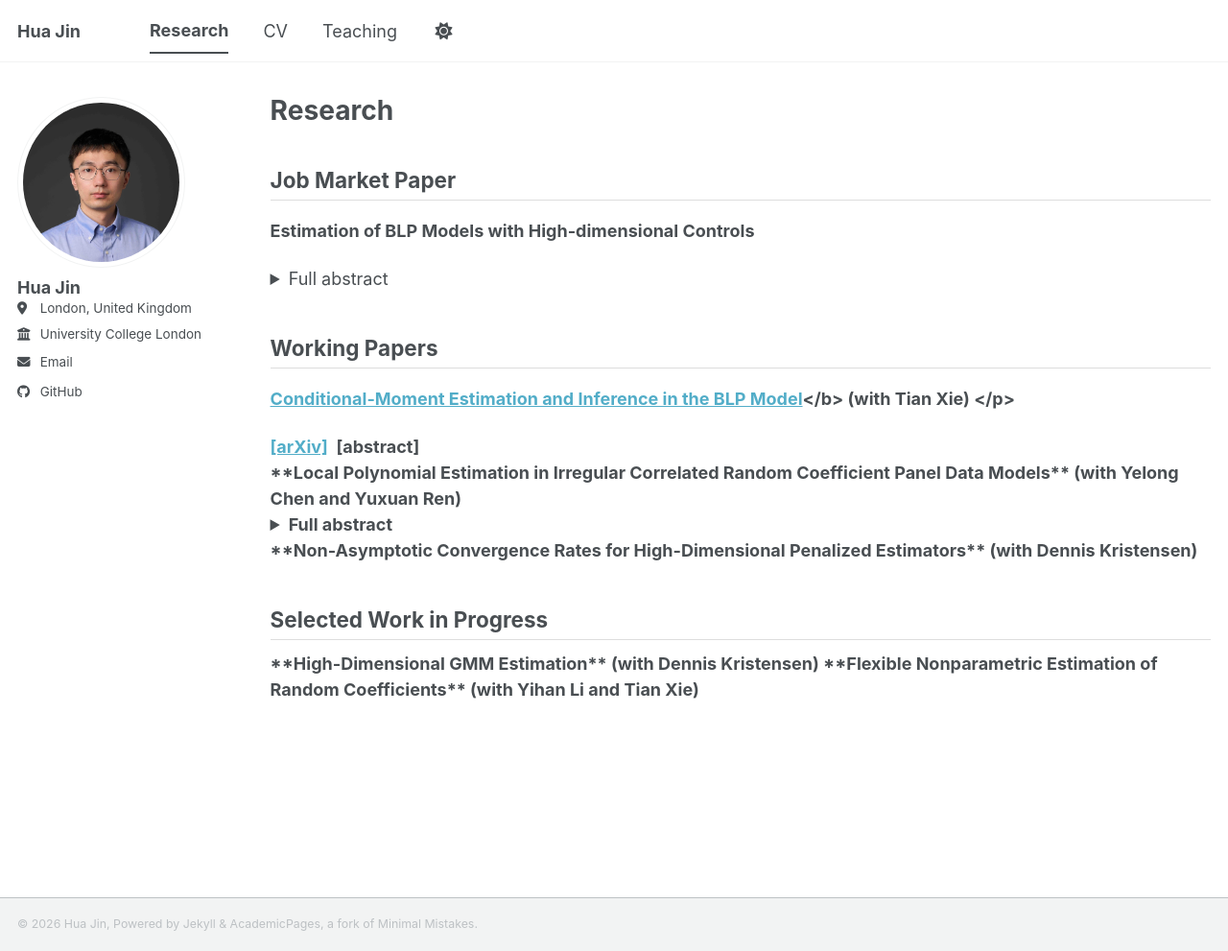
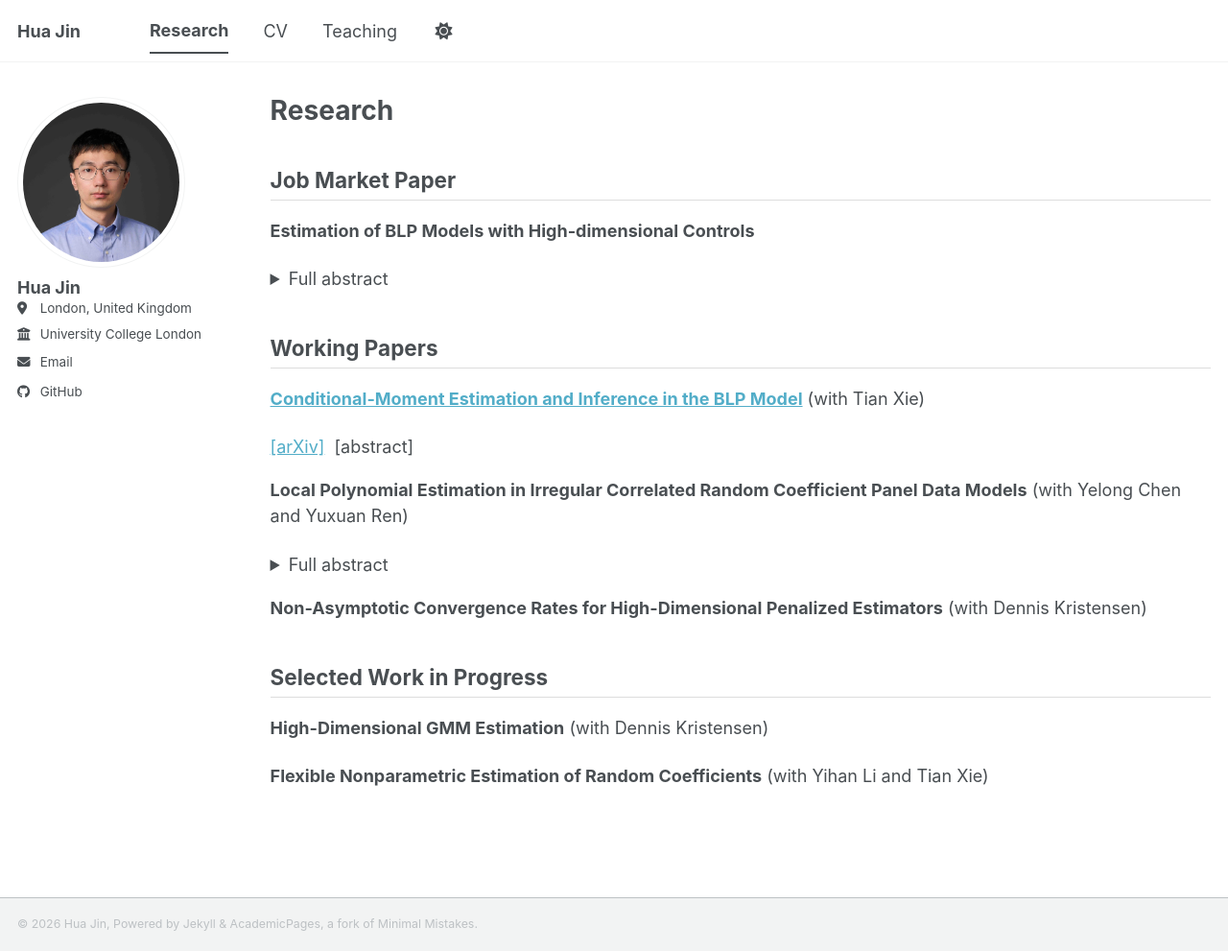
Before and after one commit to huajin-econ/huajin-econ.github.io, a Jekyll site: the page built from _pages/research.md, in a window 1280 px wide and 991 px high. Shown: the whole window at 96% size. Built offline with Jekyll 4.4.1, drawn with Linux system fonts in a browser that asks for light colours; a style sheet for code colours, icons or effects is not loaded; part of the change alters nothing that is shown.

Commit message:
Fix HTML formatting in research.md

```diff
--- a/_pages/research.md
+++ b/_pages/research.md
@@ -19,10 +19,10 @@ This paper develops a framework for estimating demand in differentiated product
 
 <h2 style="border-bottom: 1px solid #ddd; padding-bottom: 0.3em;">Working Papers</h2>
 
-<p class="pub-title"><b><a href="..."><a href="https://arxiv.org/pdf/2609.15736" target="_blank">Conditional-Moment Estimation and Inference in the BLP Model</a></b> (with Tian Xie)  </p>
+<p class="pub-title"><b><a href="https://arxiv.org/pdf/2609.15736" target="_blank">Conditional-Moment Estimation and Inference in the BLP Model</a></b> (with Tian Xie)</p>
 
 <div class="pub-meta">
-<a href="...">[arXiv]</a>&nbsp;&nbsp;<details markdown="1" style="display:inline"><summary style="display:inline; cursor:pointer">[abstract]</summary>
+<a href="https://arxiv.org/abs/2609.15736">[arXiv]</a>&nbsp;&nbsp;<details markdown="1" style="display:inline"><summary style="display:inline; cursor:pointer">[abstract]</summary>
 <div markdown="1" class="pub-abs">
 
 The random-coefficient demand model of Berry, Levinsohn, and Pakes (1995) is commonly estimated by the generalized method of moments (GMM), using an unconditional moment restriction with a fixed set of instruments. Identification of the model, however, rests on a conditional moment restriction. The two are not equivalent: the unconditional restriction may admit additional parameter values. We construct a counterexample in which the model is identified by the conditional restriction yet standard GMM is not, even with the optimal instrument. Building directly on the identifying restriction, we propose a two-step estimator, following Ai and Chen (2003), that first estimates the relevant conditional expectations nonparametrically and then selects the structural parameters by a conditional-variance-weighted minimum-distance criterion; standard GMM is recovered as the special case of a linear projection onto finitely many instruments. We establish root-T asymptotic normality for the proposed estimator, and we develop the theory for both kernel and series implementations of the first stage. The two implementations share a common limiting distribution, attaining the semiparametric efficiency bound under certain conditions. Simulation evidence illustrates the consequences of the identification gap and demonstrates that the proposed estimator outperforms standard GMM in finite samples.
```
